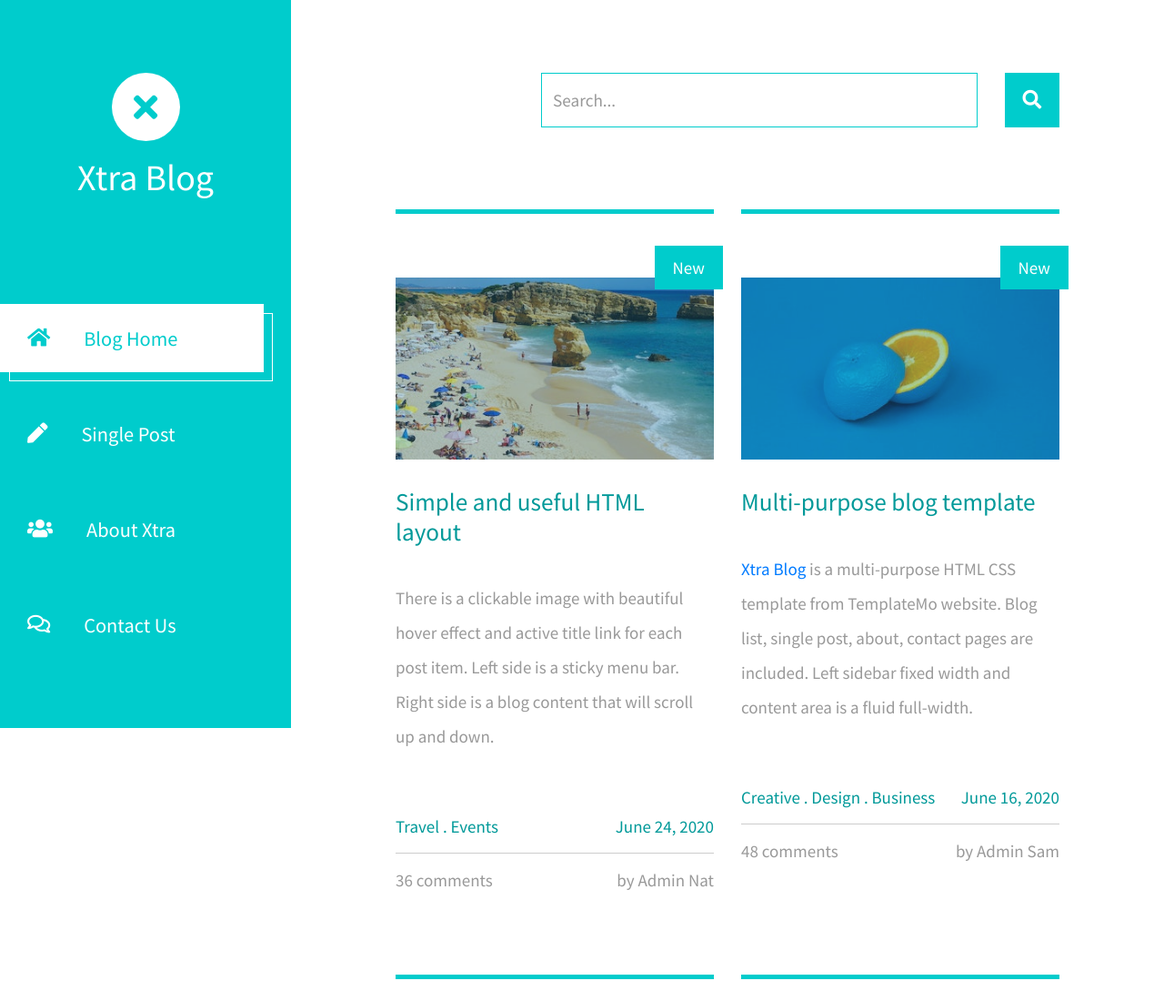
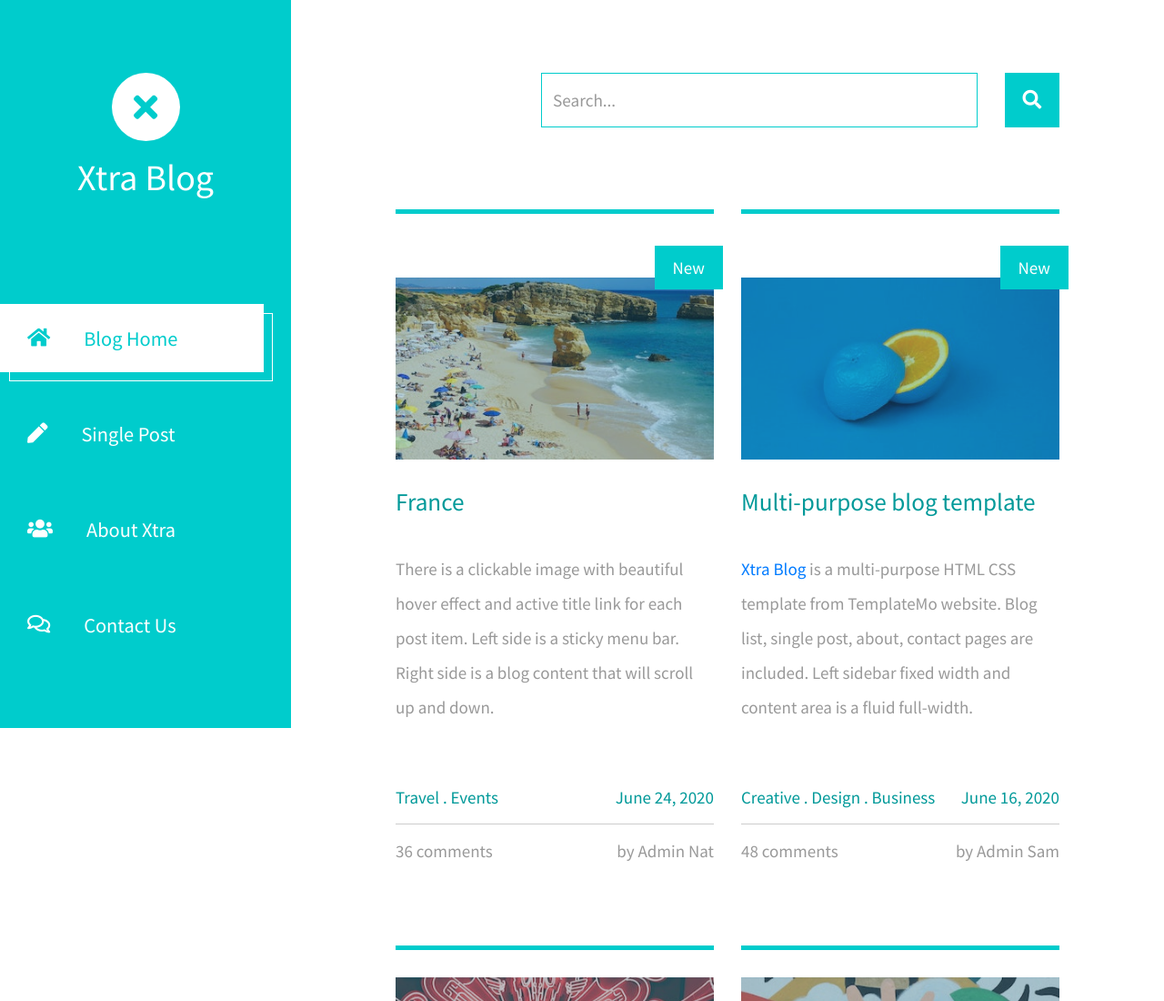
Before and after one commit to ishishi4141/web, a plain HTML site: page index.html in a window 1280 px wide. Shown: the top 1100 px of the page at 91% size. Drawn offline with Linux system fonts and the light colour scheme.

Commit message:
Update index.html

```diff
--- a/index.html
+++ b/index.html
@@ -86,7 +86,7 @@ https://templatemo.com/tm-553-xtra-blog
                             <img src="img/img-01.jpg" alt="Image" class="img-fluid">
                         </div>
                         <span class="position-absolute tm-new-badge">New</span>
-                        <h2 class="tm-pt-30 tm-color-primary tm-post-title">Simple and useful HTML layout</h2>
+                        <h2 class="tm-pt-30 tm-color-primary tm-post-title">France</h2>
                     </a>
                     <p class="tm-pt-30">
                         There is a clickable image with beautiful hover effect and active title link for each post item.
```
